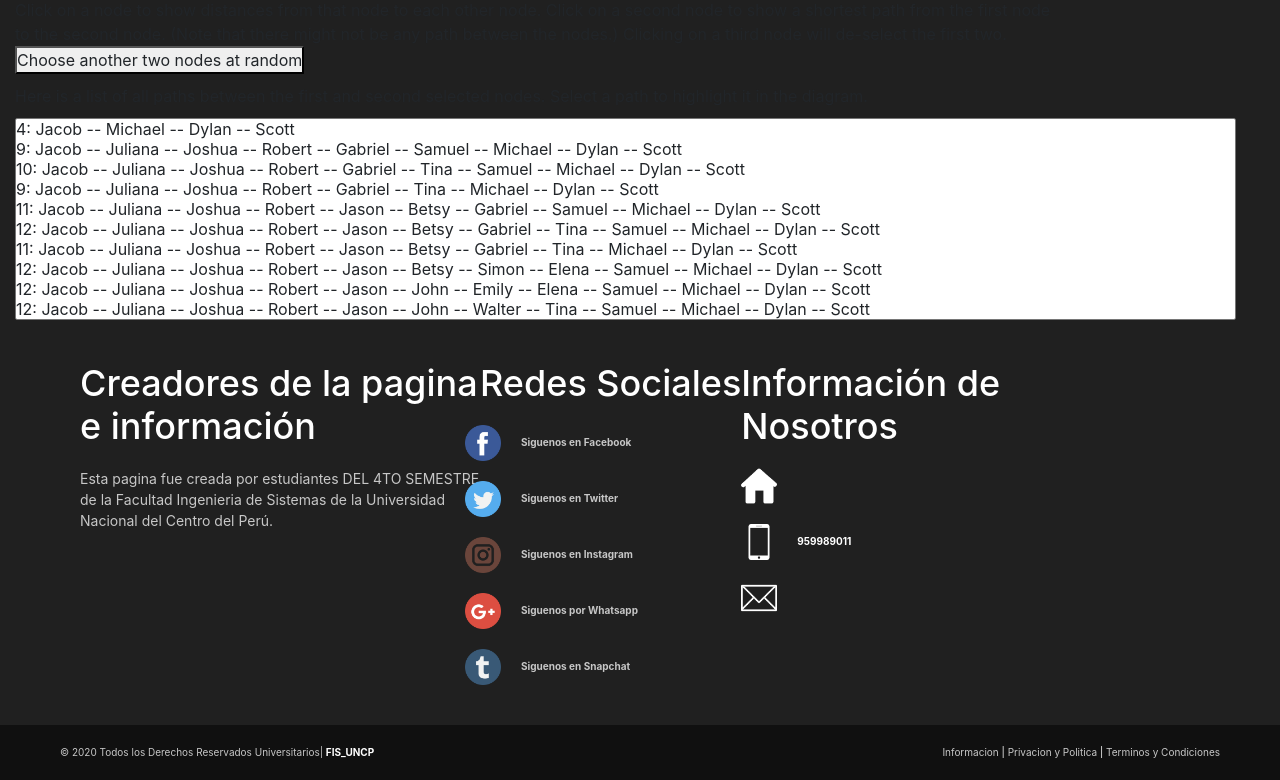
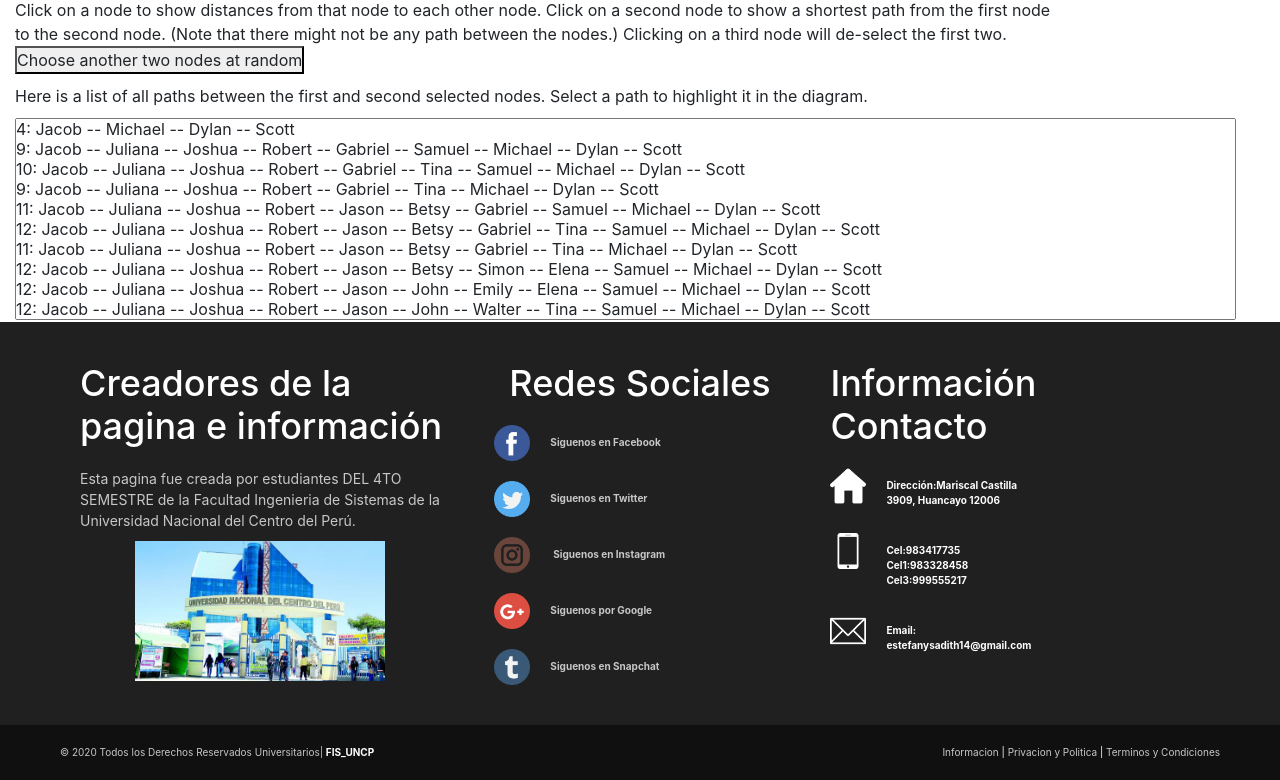
Before and after one commit to Jochizan/relations-and-graphs, a website: page index.html in a window 1280 px wide. Shown: the part 949-1729 px from the top of the page. Drawn offline with nearby package versions, Linux system fonts and the light colour scheme.

Commit message:
subiendo en footer bien

```diff
--- a/assets/css/main.css
+++ b/assets/css/main.css
@@ -82,6 +82,7 @@ canvas {
 
 
 footer{
+  float: left;
   width: 100%;
   background: #202020;
   color: white;
@@ -102,7 +103,8 @@ footer{
 }
 
 .colum1{
-  max-width: 400px;
+  max-width: 33%;
+
 }
 
 .colum1 h1{
@@ -116,7 +118,7 @@ footer{
 }
 
 .colum2{
-  max-width: 400px;
+  max-width: 33%;
 
 }
 
@@ -141,7 +143,7 @@ footer{
 }
 
 .colum3{
-  max-width: 400px;
+  max-width: 33%;
 }
 
 .colum3 h1{
@@ -205,6 +207,6 @@ footer{
 
   .colum2,
   .colum3{
-      margin-top: 40px;
+      margin-top: 50px;
   }
 }
--- a/index.html
+++ b/index.html
@@ -124,6 +124,7 @@
                    <p>Esta pagina fue creada por estudiantes DEL 4TO SEMESTRE de la Facultad
                      Ingenieria de Sistemas de la Universidad Nacional del Centro del Perú.
                    </p>
+                   <img  style="width:250px;height:140px;margin-left: 55px" src="img/uncp.jpg" >
 
                </div>
 
@@ -132,23 +133,23 @@
                    <h1>Redes Sociales</h1>
 
                    <div class="row">
-                       <img src="img/facebook.png">
+                       <a href="https://www.facebook.com/"><img src="img/facebook.png"></a>
                        <label>Siguenos en Facebook</label>
                    </div>
                    <div class="row">
-                       <img src="img/twitter.png">
+                       <a href="https://twitter.com/?lang=es"><img src="img/twitter.png"></a>
                        <label>Siguenos en Twitter</label>
                    </div>
                    <div class="row">
-                       <img src="img/instagram.png">
+                       <a href="https://www.instagram.com/?hl=es-la"><img src="img/instagram.png">
                        <label>Siguenos en Instagram</label>
                    </div>
                    <div class="row">
-                       <img src="img/google-plus.png">
-                       <label>Siguenos por Whatsapp </label>
+                    <a href="#"><img src="img/google-plus.png"></a>
+                       <label>Siguenos por Google </label>
                    </div>
                    <div class="row">
-                       <img src="img/tumblr.png">
+                       <a href="#"><img src="img/tumblr.png"></a>
                        <label>Siguenos en Snapchat</label>
                    </div>
 
@@ -157,21 +158,21 @@
 
                <div class="colum3">
 
-                   <h1>Información de Nosotros</h1>
+                   <h1>Información Contacto</h1>
 
                    <div class="row2">
                        <img src="img/house.png">
-                       <label></label>
+                       <label>Dirección:Mariscal Castilla 3909, Huancayo 12006</label>
                    </div>
 
                    <div class="row2">
                        <img src="img/smartphone.png">
-                       <label>959989011</label>
+                       <label>Cel:983417735<br>Cel1:983328458<br>Cel3:999555217</label>
                    </div>
 
                    <div class="row2">
                        <img src="img/contact.png">
-                        <label></label>
+                        <label>Email:<br>estefanysadith14@gmail.com</label>
                    </div>
 
                </div>
@@ -191,7 +192,7 @@
                    </div>
                </div>
 
-           </div>
+        </div>
 
    </footer>
     <script src="js/index.js"></script>
```
Also changed, not shown: img/uncp.jpg (added).
